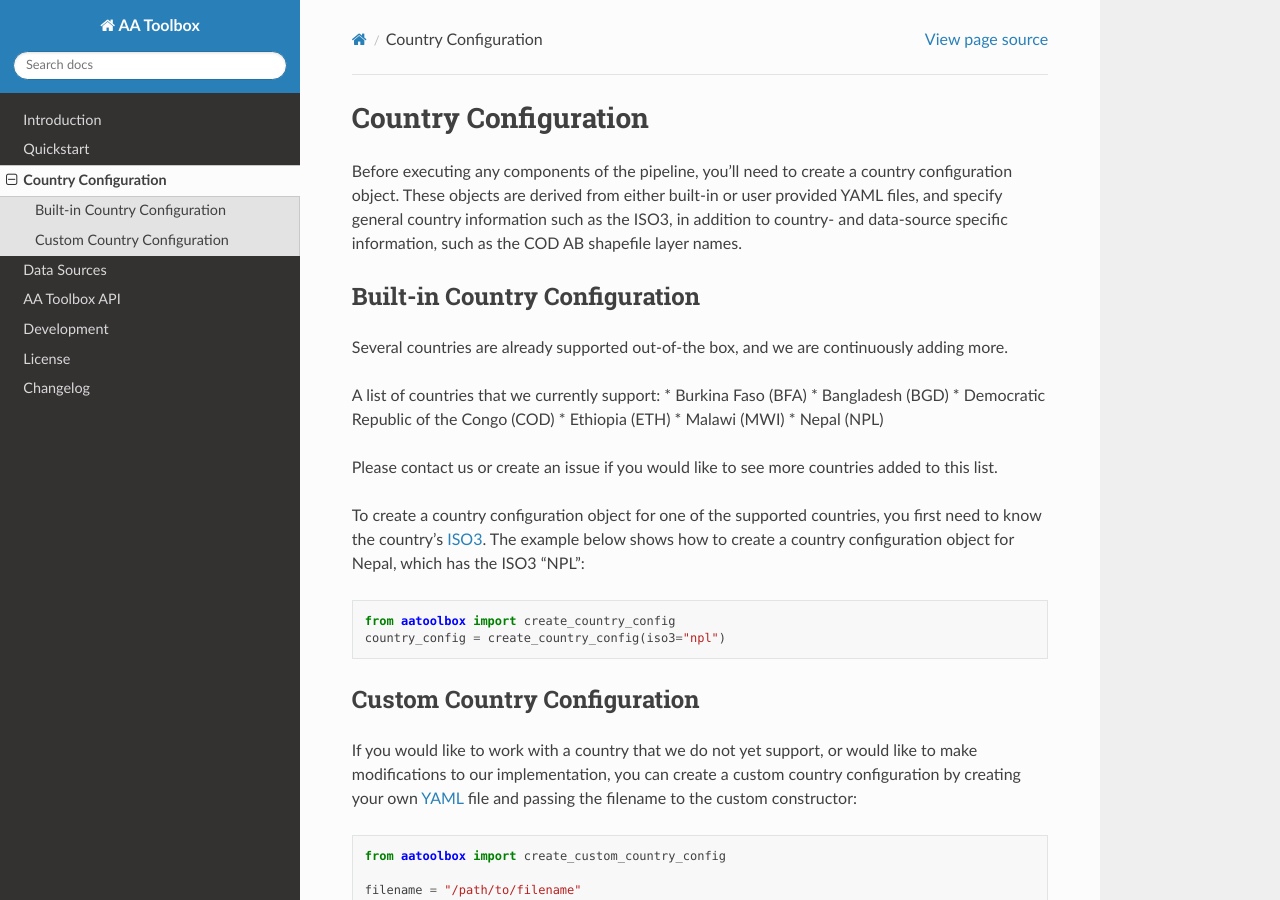
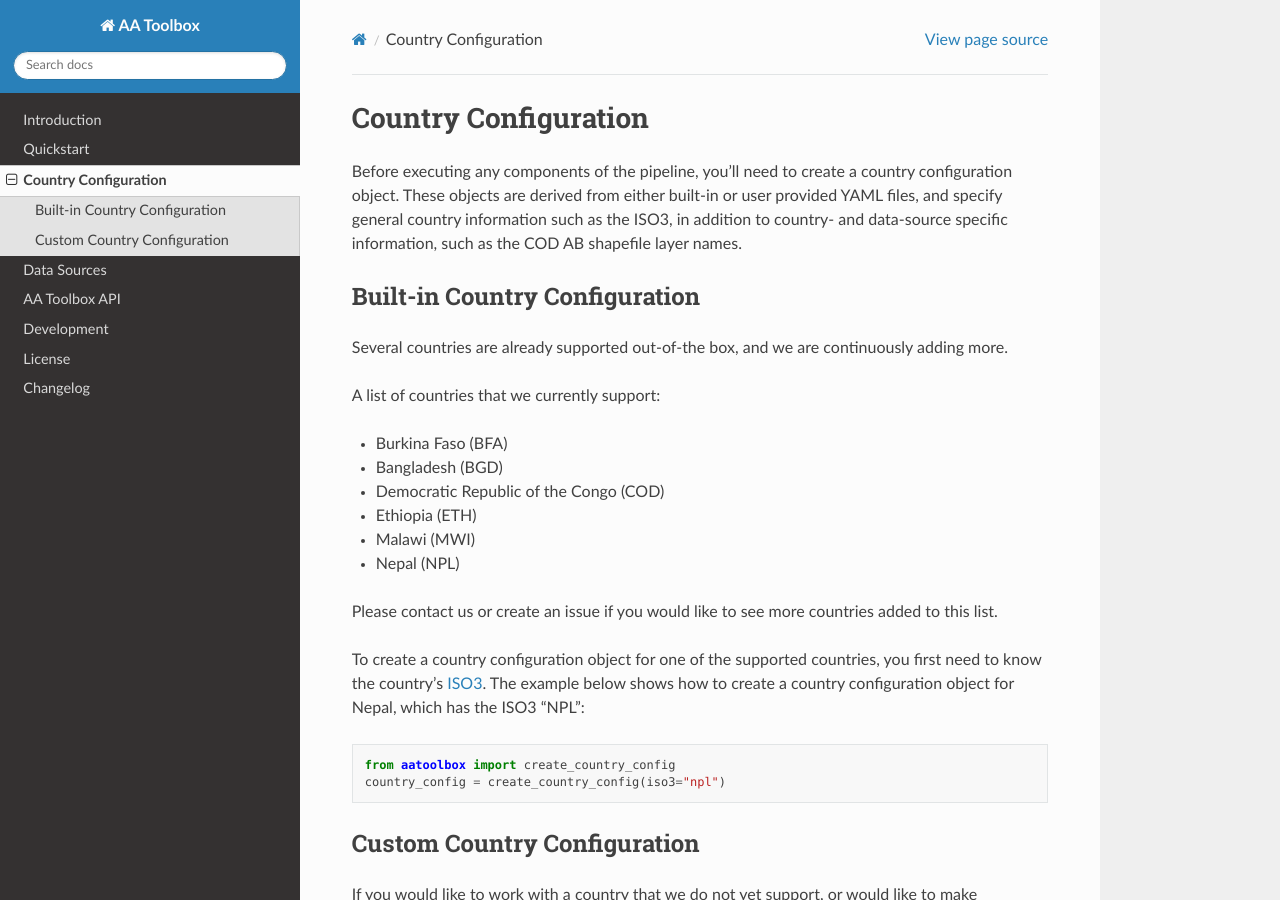
Before and after one commit to OCHA-DAP/ocha-anticipy, a Sphinx documentation site: the page built from docs/source/config.rst, in a window 1280 px wide and 900 px high. Built offline with Sphinx 7.4.7 and the Read the Docs theme 2.0.0, drawn with Linux system fonts in a browser that asks for light colours.

Commit message:
More Seth comments

```diff
--- a/docs/source/config.rst
+++ b/docs/source/config.rst
@@ -15,12 +15,13 @@ and we are continuously adding more.
 
 .. _list of supported countries:
 A list of countries that we currently support:
-* Burkina Faso (BFA)
-* Bangladesh (BGD)
-* Democratic Republic of the Congo (COD)
-* Ethiopia (ETH)
-* Malawi (MWI)
-* Nepal (NPL)
+
+- Burkina Faso (BFA)
+- Bangladesh (BGD)
+- Democratic Republic of the Congo (COD)
+- Ethiopia (ETH)
+- Malawi (MWI)
+- Nepal (NPL)
 
 Please contact us
 or create an issue if you would like to see more countries
```
Also changed, not shown: docs/source/datasources/glofas.rst (+4 -4 lines), 1 other file.
